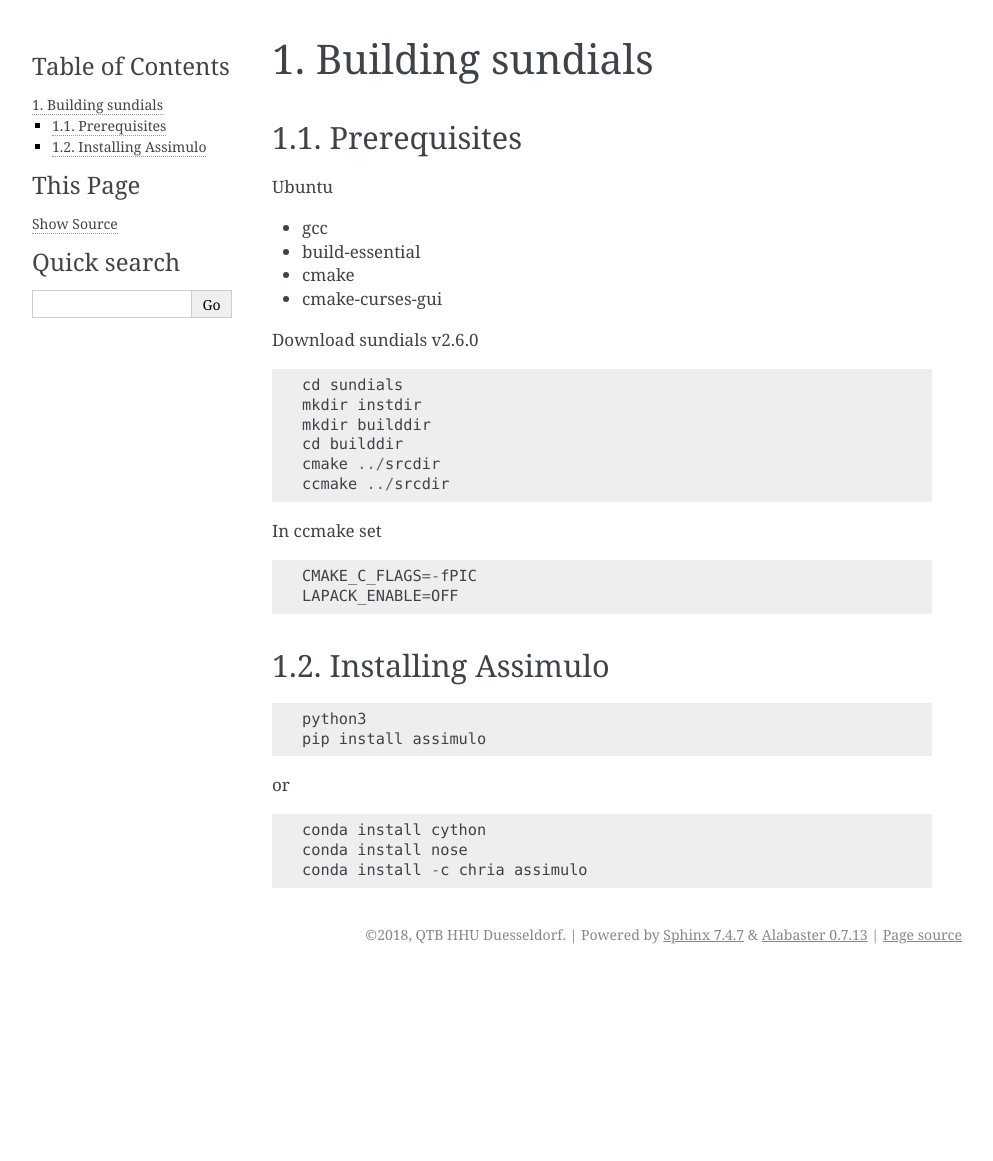
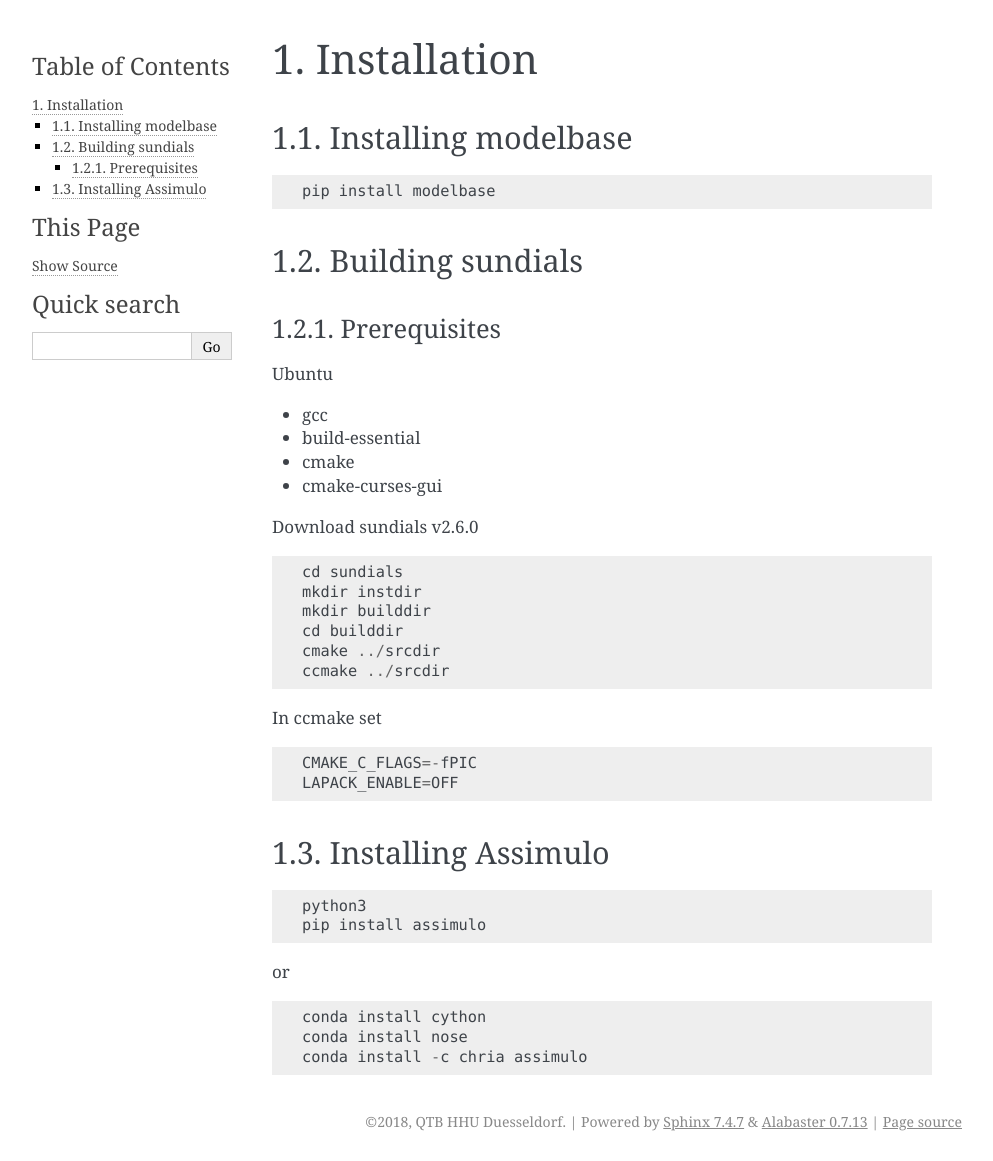
Before and after one commit to QTB-HHU/modelbase, a Sphinx documentation site: the page built from docs/installation.rst, in a window 1280 px wide. Shown: the whole page, without its empty margins (148-1141 px from the left). Built offline with Sphinx 7.4.7, drawn with Linux system fonts in a browser that asks for light colours; before the commit the page ends 974 px from its top, so only the background shows below that.

Commit message:
Update installation.rst

```diff
--- a/docs/installation.rst
+++ b/docs/installation.rst
@@ -1,5 +1,16 @@
+Installation
+############
+
+Installing modelbase
+====================
+
+.. code-block:: python
+
+   pip install modelbase
+
+
 Building sundials
-================
+=================
 
 Prerequisites
 -------------
@@ -32,7 +43,7 @@
 
 
 Installing Assimulo
--------------------
+===================
 
 .. code-block:: python
 
```
